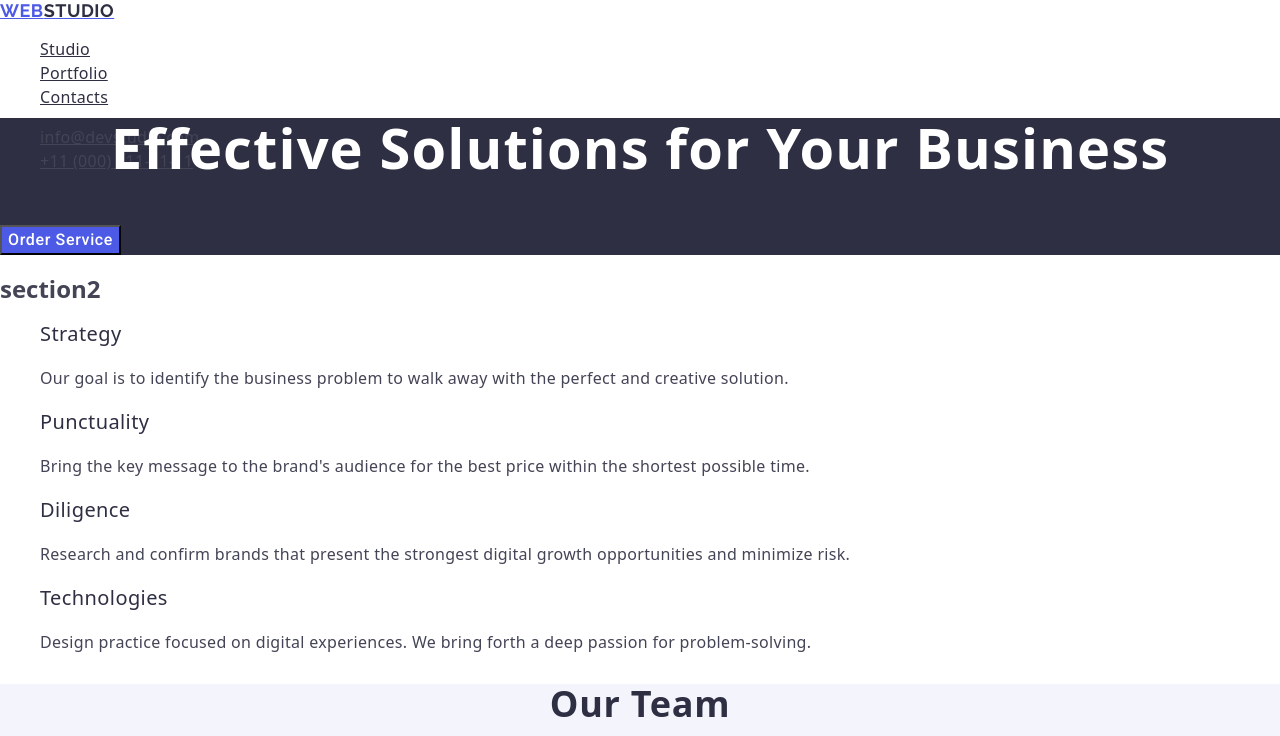
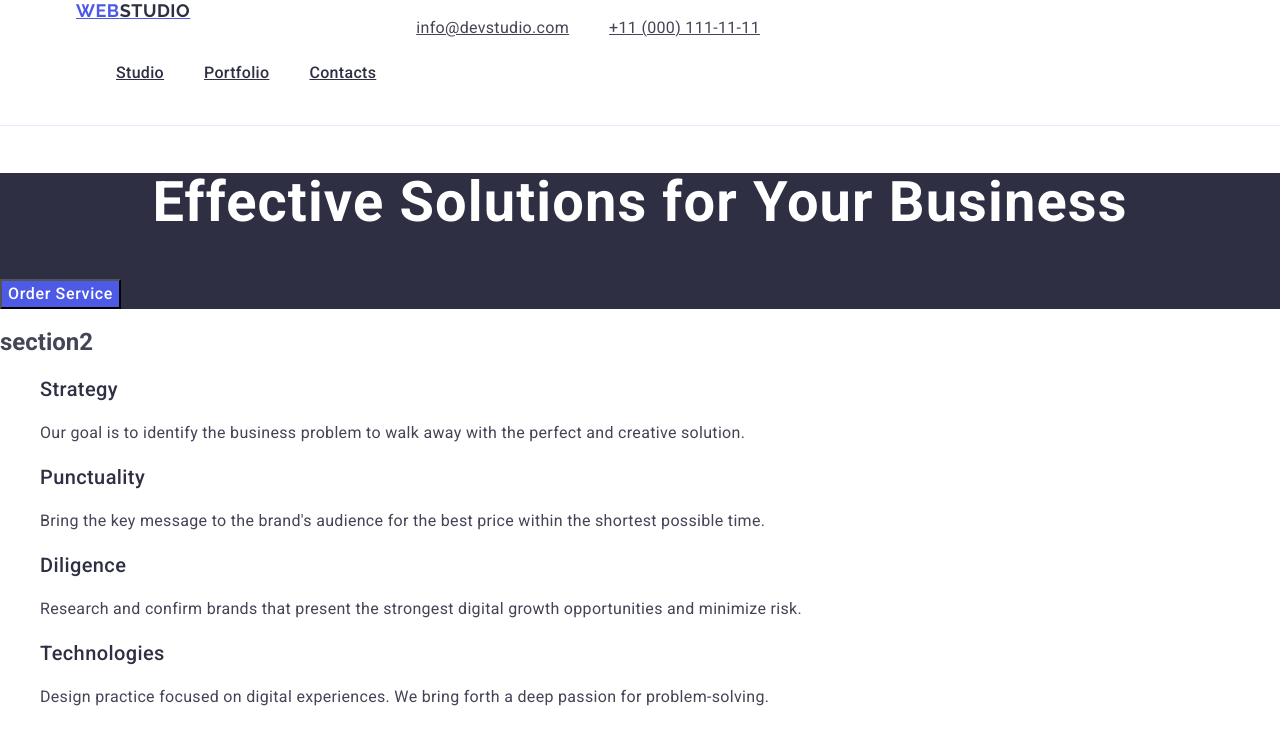
Before and after one commit to cptSmollet/goit-markup-hw-03, a plain HTML site: page index.html in a window 1280 px wide. Shown: the top 736 px of the page. Drawn offline with nearby package versions, Linux system fonts and the light colour scheme.

Commit message:
header update

```diff
--- a/css/styles.css
+++ b/css/styles.css
@@ -6,6 +6,32 @@ body {
 
 ul {
   list-style-type: none;
+}
+
+.header-class {
+  border-bottom: 1px solid #e7e9fc;
+}
+
+.header-nav {
+  display: flex;
+  align-items: center;
+}
+
+.nav-menu {
+  display: flex;
+  gap: 40px;
+}
+
+.nav-menu-item {
+  padding: 24px 0;
+}
+
+.container {
+  display: flex;
+  width: 1158px;
+  margin: 0 auto;
+  padding-left: 15px;
+  padding-right: 15px;
 }
 
 .logo {
@@ -17,6 +43,7 @@ ul {
   line-height: 1.17;
   letter-spacing: 0.03em;
   text-transform: uppercase;
+  margin-right: 76px;
 }
 
 .logo-span {
@@ -41,6 +68,7 @@ ul {
 
 .contacts {
   font-style: normal;
+  display: flex;
 }
 
 .contact-adrs {
@@ -48,6 +76,11 @@ ul {
   font-size: 16px;
   line-height: 1.5;
   letter-spacing: 0.02em;
+}
+
+.adress-list {
+  display: flex;
+  gap: 40px;
 }
 
 .contact-adrs:hover {
@@ -184,12 +217,3 @@ ul {
   line-height: 1.5;
   letter-spacing: 0.02em;
 }
-
-.container-header {
-  max-width: 1440px;
-  height: 72px;
-}
-
-.navi {
-  flex-direction: row;
-}
--- a/index.html
+++ b/index.html
@@ -12,7 +12,6 @@
       href="https://fonts.googleapis.com/css2?family=Raleway:wght@700&family=Roboto:wght@400;500;700&display=swap"
       rel="stylesheet"
     />
-    <link rel="stylesheet" href="css/styles.css" />
     <link
       rel="stylesheet"
       href="https://cdnjs.cloudflare.com/ajax/libs/modern-normalize/2.0.0/modern-normalize.min.css"
@@ -20,24 +19,29 @@
       crossorigin="anonymous"
       referrerpolicy="no-referrer"
     />
+    <link rel="stylesheet" href="css/styles.css" />
   </head>
   <body>
-    <div class="container-header">
-      <header>
-        <nav>
+    <header class="header-class">
+      <div class="container">
+        <nav class="neader-nav">
           <a class="logo" href="./index.html">
             Web<span class="logo-span">Studio</span></a
           >
-          <ul class="navi">
-            <li>
+          <ul class="nav-menu">
+            <li class="nav-menu-item">
               <a href="./index.html" class="page-nav">Studio</a>
             </li>
-            <li><a href="" class="page-nav">Portfolio</a></li>
-            <li><a href="" class="page-nav">Contacts</a></li>
+            <li class="nav-menu-item">
+              <a href="" class="page-nav">Portfolio</a>
+            </li>
+            <li class="nav-menu-item">
+              <a href="" class="page-nav">Contacts</a>
+            </li>
           </ul>
         </nav>
         <address class="contacts">
-          <ul>
+          <ul class="adress-list">
             <li>
               <a href="mailto:info@devstudio.com" class="contact-adrs"
                 >info@devstudio.com</a
@@ -50,8 +54,8 @@
             </li>
           </ul>
         </address>
-      </header>
-    </div>
+      </div>
+    </header>
 
     <main>
       <!-- Effective Solutions for Your Business -->
```
